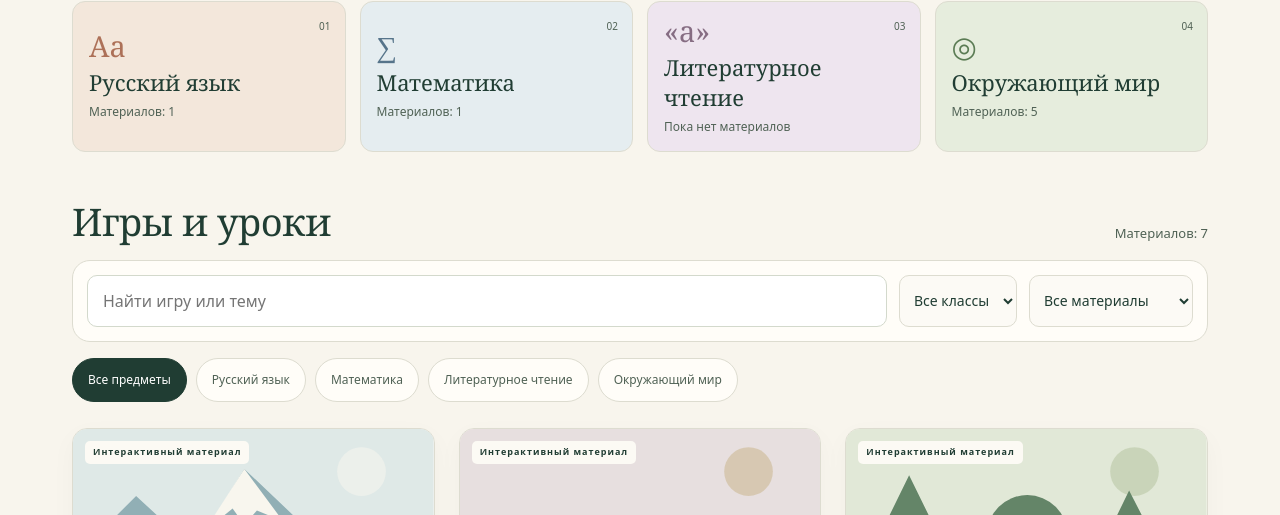
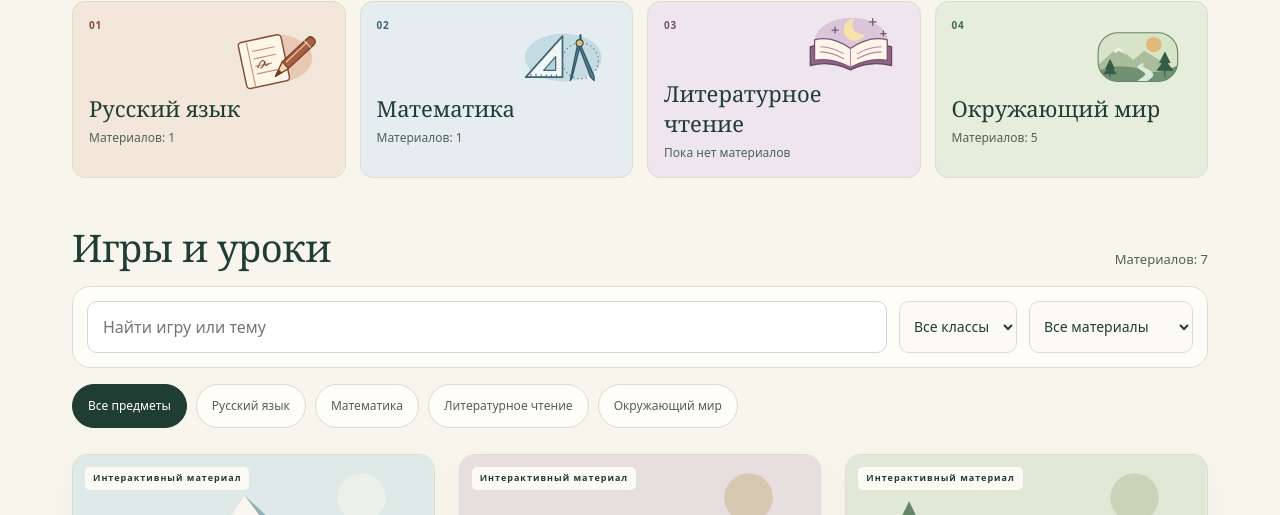
Before and after one commit to kkazakova2102-hash/atlas-otkrytiy, a plain HTML site: page index.html in a window 1280 px wide. Shown: the part 585-1100 px from the top of the page. Drawn offline with Linux system fonts and the light colour scheme.

Commit message:
Illustrate the four Atlas subject tiles
Co-authored-by: Perplexity <noreply@perplexity.ai>

```diff
--- a/index.html
+++ b/index.html
@@ -1148,9 +1148,32 @@
         border-radius: 13px;
         box-shadow: none;
       }
-      .subject .number { position: absolute; top: 16px; right: 14px; }
+      .subject .number {
+        position: absolute;
+        top: 15px;
+        left: 16px;
+        color: var(--c);
+        font-size: 10px;
+        font-weight: 650;
+        letter-spacing: .09em;
+      }
       .subject .arrow { display: none; }
-      .subject .symbol { margin: 0 0 7px; font-size: 29px; line-height: 1; }
+      .subject-illustration {
+        display: flex;
+        justify-content: flex-end;
+        height: 65px;
+        margin: -6px 0 3px;
+        pointer-events: none;
+      }
+      .subject-illustration svg {
+        display: block;
+        width: 119px;
+        height: 100%;
+        transition: transform .2s ease;
+      }
+      @media (hover: hover) and (prefers-reduced-motion: no-preference) {
+        .subject:hover .subject-illustration svg { transform: translateY(-2px); }
+      }
       .subject-title { font-size: clamp(17px, 2vw, 22px); }
       .subject-count { margin-top: 5px; }
       .subject[aria-pressed="true"] { outline-offset: 1px; }
@@ -1201,8 +1224,9 @@
         .art-caption { padding: 4px 5px 0; font-size: 9px; }
         #subjects .section-head { margin: 15px 0 10px; }
         .subject { min-height: 108px; padding: 13px 11px 10px; }
-        .subject .number { top: 11px; right: 10px; }
-        .subject .symbol { font-size: 25px; }
+        .subject .number { top: 11px; left: 11px; }
+        .subject-illustration { height: 47px; margin: -6px 0 3px; }
+        .subject-illustration svg { width: 89px; }
         .subject-count { font-size: 11px; }
         .section-head { gap: 8px; }
         .toolbar select { width: auto; flex: 1 1 130px; }
@@ -1622,10 +1646,10 @@
       "use strict";
       const $ = (id) => document.getElementById(id),
         subjects = [
-          { name: "Русский язык", symbol: "Аа", color: "#ad7158" },
-          { name: "Математика", symbol: "∑", color: "#56748a" },
-          { name: "Литературное чтение", symbol: "«а»", color: "#866d83" },
-          { name: "Окружающий мир", symbol: "◎", color: "#5b7c54" },
+          { name: "Русский язык", art: "writing", color: "#854f39" },
+          { name: "Математика", art: "geometry", color: "#3e6577" },
+          { name: "Литературное чтение", art: "story", color: "#785171" },
+          { name: "Окружающий мир", art: "landscape", color: "#466a4c" },
         ],
         themes = ["letters", "math", "reading", "arctic", "tundra", "forest"],
         types = [
@@ -1723,6 +1747,50 @@
         );
         render();
         manage();
+      }
+      function subjectArt(kind) {
+        const drawings = {
+          writing: `
+            <ellipse cx="71" cy="39" rx="42" ry="28" fill="#e8c8b3"/>
+            <g transform="rotate(-12 58 43)">
+              <rect x="31" y="15" width="51" height="55" rx="4" fill="#fff6e8" stroke="#854f39" stroke-width="1.7"/>
+              <path d="M41 17v51M46 28h26m-26 9h26m-26 9h19m-19 9h24" fill="none" stroke="#c29579" stroke-width="1.4" stroke-linecap="round"/>
+              <path d="M48 48c4-7 9-9 9-5 0 3-4 6-6 6m7-6c-2 4-1 6 4 3" fill="none" stroke="#854f39" stroke-width="1.3" stroke-linecap="round"/>
+            </g>
+            <path d="M70 60l8-17 30-28c2-2 5-1 7 1s2 5 0 7L85 51z" fill="#a56043" stroke="#713d29" stroke-width="1.5" stroke-linejoin="round"/>
+            <path d="M70 60l8-17 7 8z" fill="#f5d9a9" stroke="#713d29" stroke-width="1.3" stroke-linejoin="round"/>
+            <path d="m70 60 4-8 4 4z" fill="#713d29"/>
+            <path d="m83 43 24-23M103 18l8 8" fill="none" stroke="#f0c69f" stroke-width="1.4" stroke-linecap="round"/>`,
+          geometry: `
+            <ellipse cx="71" cy="38" rx="45" ry="28" fill="#c4dbe1"/>
+            <path d="M27 61 70 13v48z" fill="#f1f7f6" stroke="#3e6577" stroke-width="2" stroke-linejoin="round"/>
+            <path d="M48 53 62 37v16z" fill="#b7d2d9" stroke="#3e6577" stroke-width="1.4" stroke-linejoin="round"/>
+            <path d="M33 61v-4m6 4v-4m6 4v-3m6 3v-3m6 3v-3m6 3v-3" fill="none" stroke="#3e6577" stroke-width="1.15"/>
+            <circle cx="91" cy="42" r="21" fill="none" stroke="#658693" stroke-width="1.2" stroke-dasharray="2 3"/>
+            <path d="M91 23 81 62l-2 3 1-5 8-39zm0 0 16 37v5l-4-4-15-39z" fill="#547d8d" stroke="#315465" stroke-width="1.4" stroke-linejoin="round"/>
+            <path d="M91 19v-7" stroke="#315465" stroke-width="2.5" stroke-linecap="round"/>
+            <circle cx="90" cy="21" r="4" fill="#e6bd79" stroke="#315465" stroke-width="1.4"/>`,
+          story: `
+            <ellipse cx="71" cy="37" rx="43" ry="28" fill="#dbc5d8"/>
+            <path d="M75 10a13 13 0 1 0 12 18C75 30 68 20 75 10z" fill="#f9e2aa"/>
+            <path d="M96 10v8m-4-4h8M52 20v7m-3.5-3.5h7m53 1v6m-3-3h6" stroke="#795571" stroke-width="1.5" stroke-linecap="round"/>
+            <path d="M23 43c15-5 33-3 47 5 15-8 32-10 48-5v22c-16-4-34-2-48 5-15-7-32-9-47-5z" fill="#8f6485" stroke="#664362" stroke-width="1.5" stroke-linejoin="round"/>
+            <path d="M28 35c14-4 29 1 42 10 13-9 29-14 43-10v24c-15-3-30 1-43 8-13-7-28-11-42-8z" fill="#fff5e8" stroke="#795571" stroke-width="1.5" stroke-linejoin="round"/>
+            <path d="M70 45v21M35 43c8 0 18 3 27 8m-27-2c8 0 18 3 27 8m16-6c9-5 19-8 28-8m-28 14c9-5 19-8 28-8" fill="none" stroke="#b487a6" stroke-width="1.25" stroke-linecap="round"/>`,
+          landscape: `
+            <defs><clipPath id="subject-landscape-window"><rect x="24" y="9" width="93" height="57" rx="23"/></clipPath></defs>
+            <g clip-path="url(#subject-landscape-window)">
+              <rect x="24" y="9" width="93" height="57" fill="#d8e4c7"/>
+              <circle cx="89" cy="23" r="9" fill="#e3b97b"/>
+              <path d="m17 53 31-28 17 16 13-11 39 24v17H17z" fill="#a9bd9a"/>
+              <path d="m42 30 6-5 10 10-10-5-4 3z" fill="#f3f2df"/>
+              <path d="M15 58c27-15 47-10 68-4 17 5 34-9 44-9v25H15z" fill="#709273"/>
+              <path d="M75 45c-16 7 13 9 1 16l-10 7h13l7-6c11-10-18-11-7-17z" fill="#dbe9db"/>
+              <path d="M38 61V42m-5 9 5-10 5 10h-3l5 6H31l5-6zM102 61V33m-6 11 6-12 6 12h-4l7 9H93l7-9z" fill="#355c46" stroke="#355c46" stroke-width="1.2" stroke-linejoin="round"/>
+            </g>
+            <rect x="24" y="9" width="93" height="57" rx="23" fill="none" stroke="#678568" stroke-width="1.3"/>`,
+        };
+        return `<svg viewBox="0 0 126 76" aria-hidden="true" focusable="false">${drawings[kind]}</svg>`;
       }
       function art(theme) {
         const p = {
@@ -1779,13 +1847,13 @@
           let b = el("button", "subject");
           b.style.setProperty("--c", s.color);
           b.setAttribute("aria-pressed", String(selected === s.name));
-          let symbol = el("span", "symbol", s.symbol);
+          const illustration = el("span", "subject-illustration");
+          illustration.setAttribute("aria-hidden", "true");
+          illustration.innerHTML = subjectArt(s.art);
           const count = materials.filter((x) => x.subject === s.name).length;
-          symbol.setAttribute("aria-hidden", "true");
           b.append(
             el("span", "number", "0" + (i + 1)),
-            el("span", "arrow", "↗"),
-            symbol,
+            illustration,
             el("span", "subject-title", s.name),
             el(
               "span",
```
